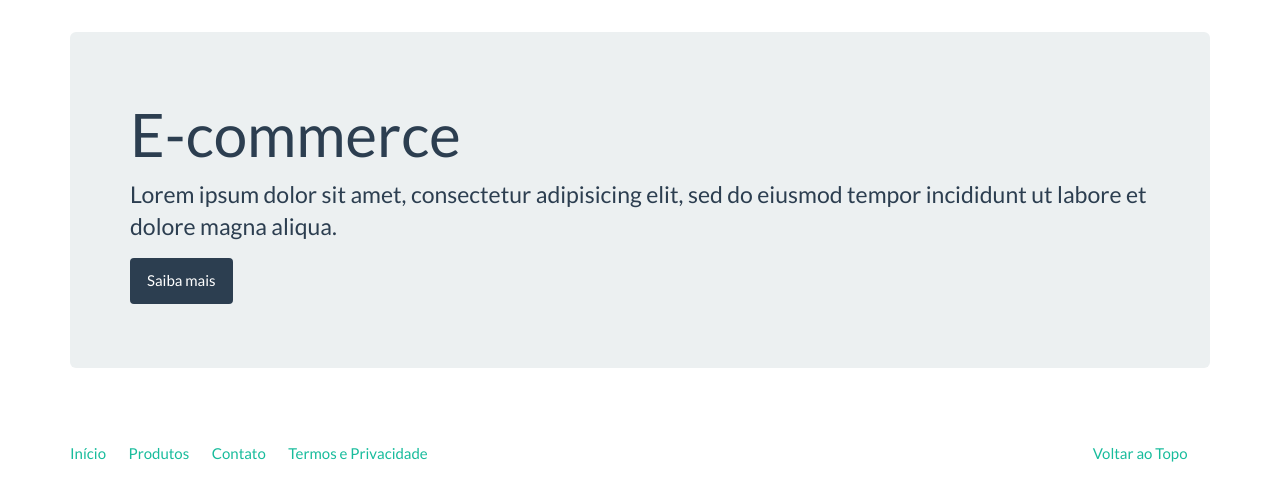
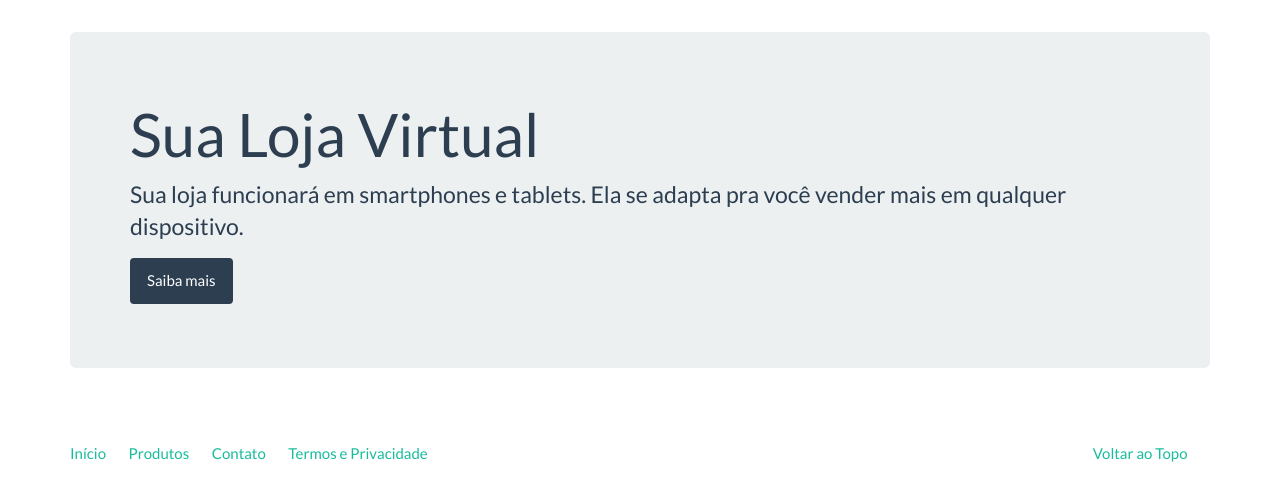
Before and after one commit to maurosantosdev/lojavirtual, a Django app: page / in a window 1280 px wide. Shown: the part 60-543 px from the top of the page. Run offline with Django 3.2, Linux system fonts and the light colour scheme; data that the repository does not hold is empty; some libraries are stand-ins or nearby versions.

Commit message:
Ajustes 0008

```diff
--- a/core/templates/contact.html
+++ b/core/templates/contact.html
@@ -6,7 +6,7 @@
 
 {% block container %}
     <div class="page-header">
-			<h1>Fale conosco</h1>
+			<h1>Contato</h1>
             {% if success %}
                 <div class="alert alert-success">
                     Mensagem enviada com sucesso.
--- a/core/templates/index.html
+++ b/core/templates/index.html
@@ -2,8 +2,8 @@
 
 {% block container %}
     <div class="jumbotron page-header">
-      <h1>E-commerce</h1>
-      <p>Lorem ipsum dolor sit amet, consectetur adipisicing elit, sed do eiusmod tempor incididunt ut labore et dolore magna aliqua.</p>
-      <p><a class="btn btn-primary">Saiba mais</a></p>
+      <h1>Sua Loja Virtual</h1>
+      <p>Sua loja funcionará em smartphones e tablets. Ela se adapta pra você vender mais em qualquer dispositivo.</p>
+      <p><a href="{% url 'contact' %}" class="btn btn-primary">Saiba mais</a></p>
     </div>
 {% endblock %}
```
